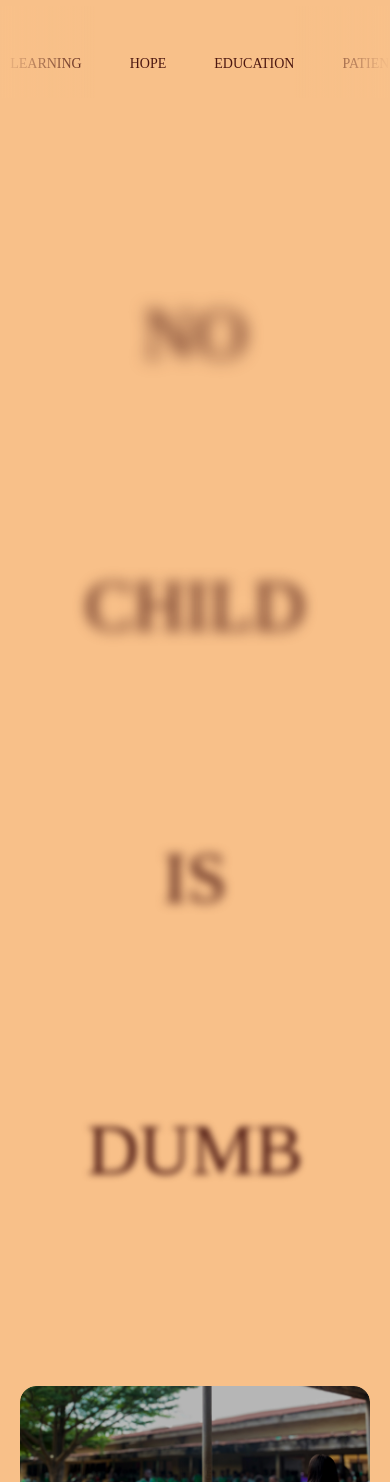
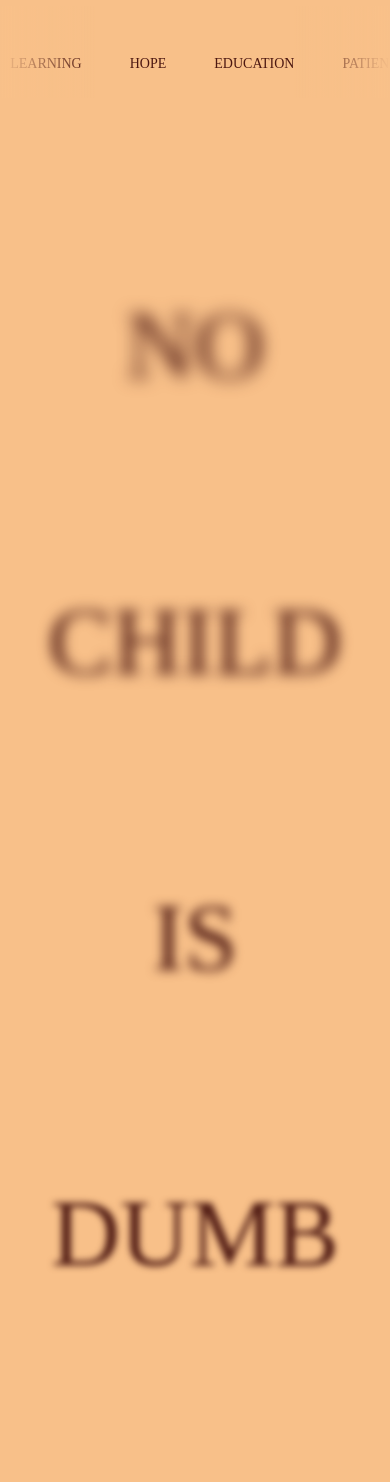
Before and after one commit to ZINECHIBUIKEM/hearts-between, a React (Vite) app: page / in a window 390 px wide. Shown: the part 762-2244 px from the top of the page. Built offline with nearby package versions, Linux system fonts and the light colour scheme; a web font is replaced by a local one.

Commit message:
increase the font of the fade in texts

```diff
--- a/src/App.jsx
+++ b/src/App.jsx
@@ -63,7 +63,7 @@ function App() {
 
 
         <ScrollBlurText>
-          <p className="text-[#4C1711] font-[playfair] text-7xl md:text-9xl mt-50 mb-50">
+          <p className="text-[#4C1711] font-[playfair] text-8xl md:text-9xl mt-50 mb-50">
             NO
           </p>
         </ScrollBlurText>
@@ -71,21 +71,21 @@ function App() {
 
 
         <ScrollBlurText>
-          <p className="text-[#4C1711] font-[playfair] text-7xl md:text-9xl mb-50">
+          <p className="text-[#4C1711] font-[playfair] text-8xl md:text-9xl mb-50">
             CHILD
           </p>
         </ScrollBlurText>
 
 
         <ScrollBlurText>
-          <p className="text-[#4C1711] font-[playfair] text-7xl md:text-9xl mb-50">
+          <p className="text-[#4C1711] font-[playfair] text-8xl md:text-9xl mb-50">
             IS
           </p>
         </ScrollBlurText>
 
 
         <ScrollBlurText >
-          <p className="text-[#4C1711] font-[playfair] text-7xl md:text-9xl mb-50">
+          <p className="text-[#4C1711] font-[playfair] text-8xl md:text-9xl mb-50">
             DUMB
           </p>
         </ScrollBlurText>
@@ -93,8 +93,8 @@ function App() {
 
 
         <FadeIn className="flex mx-5 mt-5 rounded-2xl overflow-hidden md:mx-26">
-          <div className="flex items-center">
-            <p className="absolute bottom-5 px-10 p-5 text-white font-semibold text-shadow-2xl [text-shadow:0_2px_4px_rgba(0,0,0,0.5)] text-md z-20 text-start">
+          <div className="flex items-center ">
+            <p className="absolute bottom-1 md:bottom-5 px-10 p-5 text-white font-semibold text-shadow-2xl [text-shadow:0_2px_4px_rgba(0,0,0,0.5)] text-md z-20 text-start">
               HeartsBetween was born from a simple but life-changing question
             </p>
             <img src={IMG4} className="transition-all duration-500 ease-in-out rounded-2xl hover:scale-105" />
@@ -109,7 +109,7 @@ function App() {
         <div className="flex flex-col md:flex-row md:mx-25">
           <FadeIn className="flex mx-5 mt-5 overflow-hidden rounded-2xl md:mx-1 ">
             <div className="flex items-center">
-              <p className="absolute bottom-5 px-10 text-white font-semibold text-shadow-2xl [text-shadow:0_2px_4px_rgba(0,0,0,0.5)] text-md z-20 text-start">
+              <p className="absolute bottom-1 md:bottom-5 px-10 text-white font-semibold text-shadow-2xl [text-shadow:0_2px_4px_rgba(0,0,0,0.5)] text-md z-20 text-start">
                 At HeartsBetween, we believe every child is intelligent, valuable, and capable of greatness.
               </p>
               <img src={IMG2} className="transition-all duration-500 ease-in-out rounded-2xl hover:scale-105" />
@@ -118,7 +118,7 @@ function App() {
 
           <FadeIn className="flex mx-5 mt-5 overflow-hidden rounded-2xl md:mx-1">
             <div className="flex items-center">
-              <p className="absolute bottom-5 px-10 text-white font-semibold text-shadow-2xl [text-shadow:0_2px_4px_rgba(0,0,0,0.5)] text-md z-20 text-start">
+              <p className="absolute bottom-1 md:bottom-5 px-10 text-white font-semibold text-shadow-2xl [text-shadow:0_2px_4px_rgba(0,0,0,0.5)] text-md z-20 text-start">
                 We are passionate about holistic development.
               </p>
               <img src={IMG3} className="transition-all duration-500 ease-in-out rounded-2xl hover:scale-105" />
```
